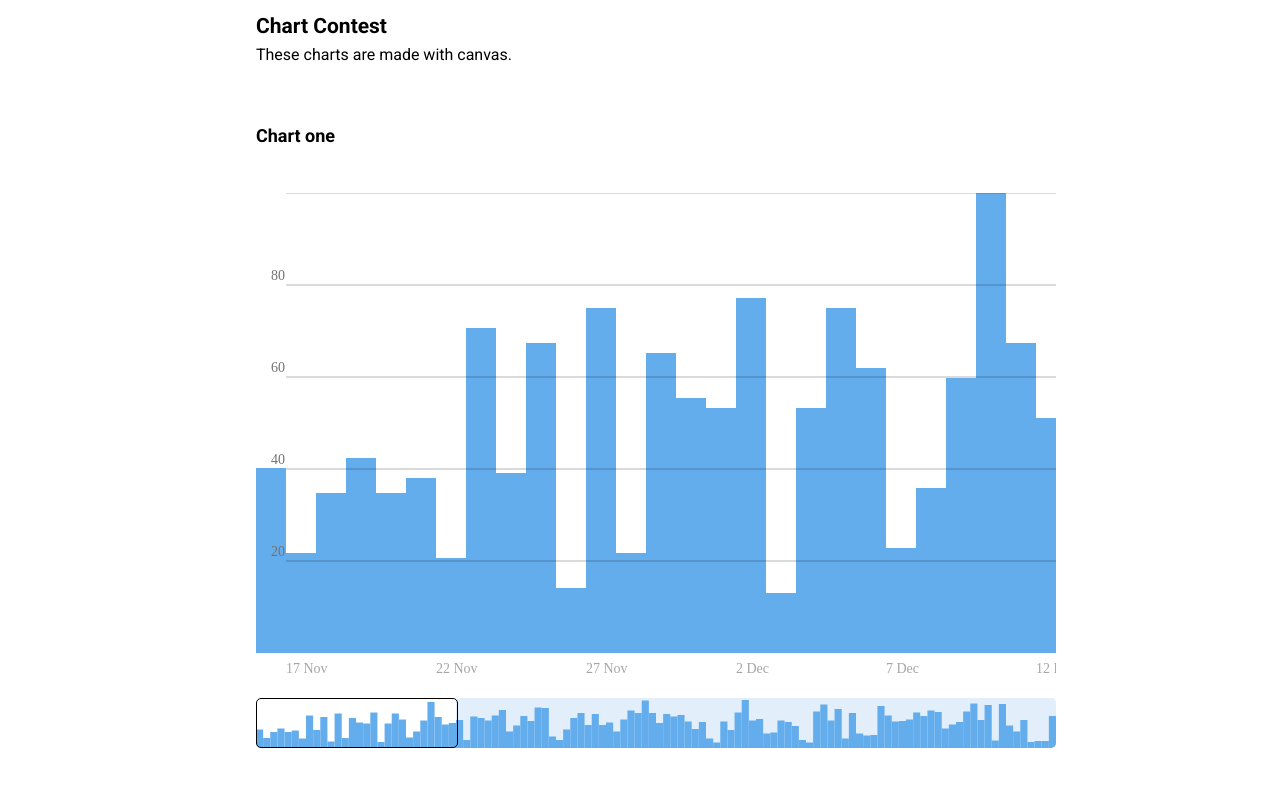
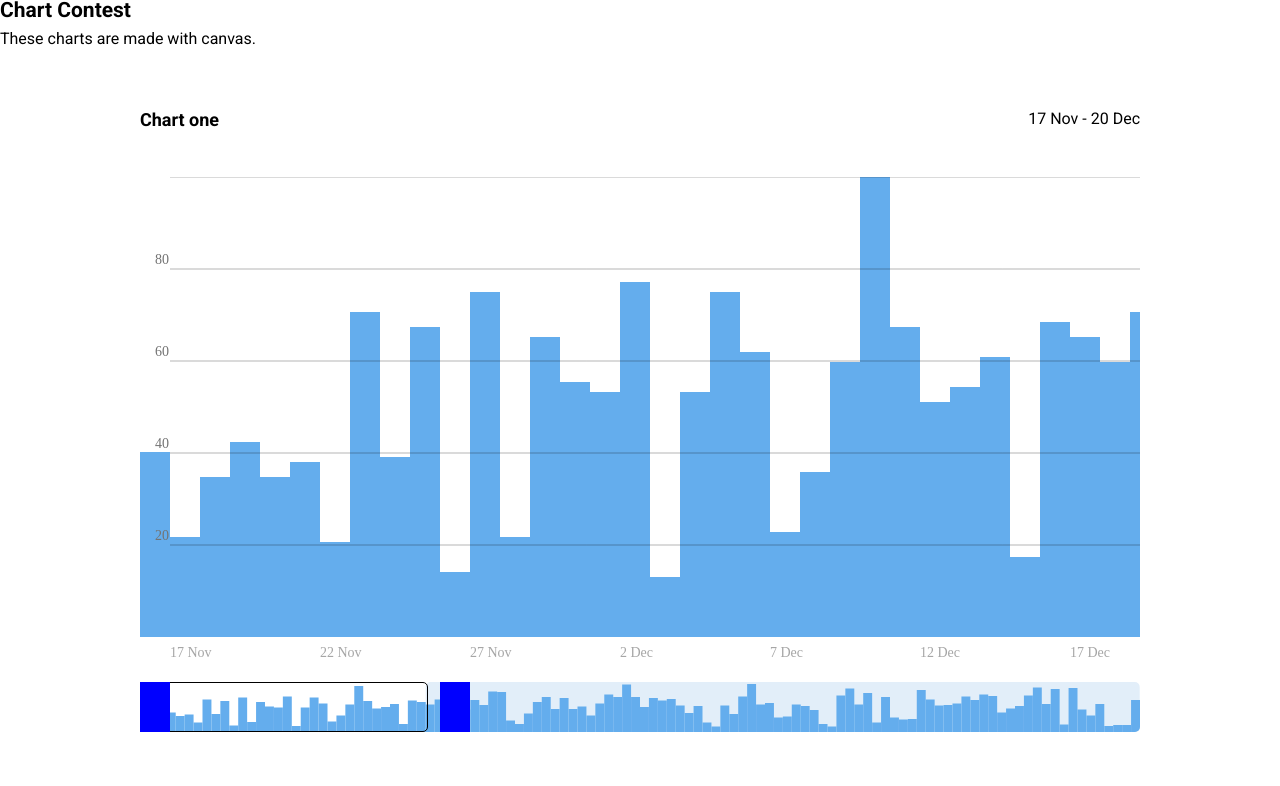
Before and after one commit to skainetslava/tg-chart, a Svelte app: page / in a window 1280 px wide. Shown: the top 786 px of the page. Built offline with nearby package versions, Linux system fonts and the light colour scheme.

Commit message:
add dynamic holder

```diff
--- a/src/App.svelte
+++ b/src/App.svelte
@@ -10,7 +10,6 @@
     position: relative;
     display: flex;
     flex-direction: column;
-    padding: 16px 20%;
   }
   .describe {
     margin-bottom: 64px;
--- a/src/components/chart.svelte
+++ b/src/components/chart.svelte
@@ -1,18 +1,19 @@
 <script>
   import { onMount, afterUpdate } from "svelte";
   import { data } from "../data.js";
-  import { ratio } from "../store/stats.js";
+  import { ratio, ratioMap } from "../store/stats.js";
   import { formateDate } from "../utils/formateDate.js";
   import Map from "./map.svelte";
 
   let canvasRef;
   let chartRef;
 
+  let ctx;
+
   const xData = data.columns[0].slice(1);
   const yData = data.columns[1].slice(1);
-  const widthColumn = 30;
-  const widthCanvas = xData.length * widthColumn;
 
+  let widthColumn = 30;
   let tooltip;
   let limit = 0;
   let currentPositionX = 0;
@@ -22,21 +23,36 @@
   let offset = 0;
   let currentColumn;
 
+  const widthCanvas = xData.length * widthColumn;
+
   $: columns = xData.map((val, i) => i * widthColumn + currentPositionX);
+
+  let end;
+  let start;
+
+  $: {
+    const dataArray = xData.map((val, i) => i * widthColumn);
+    start = findColumnIndex(-currentPositionX, dataArray);
+    end = start + Math.round(1000 / widthColumn);
+  }
 
   onMount(() => {
     if (canvasRef.getContext) {
-      const ctx = canvasRef.getContext("2d");
-      drawRectangle(ctx);
-      drawAxis(ctx);
-      drawTextX(ctx);
-      drawTextY(ctx);
+      ctx = canvasRef.getContext("2d");
+      draw(ctx);
     }
   });
 
   afterUpdate(() => {
     offset = chartRef.offsetLeft;
   });
+
+  const draw = () => {
+    drawRectangle(ctx);
+    drawAxis(ctx);
+    drawTextX(ctx);
+    drawTextY(ctx);
+  };
 
   const drawRectangle = ctx => {
     for (let i = 0; i < xData.length; i++) {
@@ -86,13 +102,13 @@
     if (!currentColumn || !isMouseDown) {
       currentColumn = findColumnIndex(x);
     }
-    limit = currentColumn * 30 + widthColumn + currentPositionX;
+    limit = currentColumn * widthColumn + widthColumn + currentPositionX;
   };
 
-  const findColumnIndex = x => {
+  const findColumnIndex = (x, dataArray = columns) => {
     const position = x - offset;
-    return columns.findIndex(
-      (column, i) => column <= position && position <= columns[i + 1]
+    return dataArray.findIndex(
+      (column, i) => column <= position && position <= dataArray[i + 1]
     );
   };
 
@@ -102,8 +118,8 @@
     if (rightX < 100) {
       rightX = 100;
     }
-    if (rightX > 700) {
-      rightX = 700;
+    if (rightX > 940) {
+      rightX = 940;
     }
 
     return rightX;
@@ -157,9 +173,8 @@
       currentPositionX = checkChartBorders(
         e.clientX,
         translate,
-        widthCanvas - 800
+        widthCanvas - 1000
       );
-
       positionXMap = currentPositionX / $ratio;
       updatePositionTooltip(e);
     } else {
@@ -185,6 +200,16 @@
   const moveSlider = ({ detail }) => {
     currentPositionX = -detail.positionXMap * $ratio;
   };
+
+  const handleChangeScale = ({ detail }) => {
+    if (!ctx) {
+      return;
+    }
+
+    widthColumn = 1000 / detail.ratio;
+    ctx.clearRect(0, 0, widthCanvas, 504);
+    draw(ctx);
+  };
 </script>
 
 <style>
@@ -199,10 +224,9 @@
   .chart {
     position: relative;
     height: 505px;
-    width: 800px;
+    width: 1000px;
     overflow: hidden;
   }
-
   .chart:hover .wrapper {
     opacity: 0.3;
   }
@@ -235,10 +259,20 @@
     font-weight: 600;
     color: #64aded;
   }
+  .header {
+    width: 100%;
+    display: flex;
+    justify-content: space-between;
+  }
 </style>
 
 <div class="chart-one">
-  <p class="title">Chart one</p>
+  <div class="header">
+    <p class="title">Chart one</p>
+    <p>
+      {formateDate(xData[start], 'short')} - {formateDate(xData[end], 'short')}
+    </p>
+  </div>
   <div
     class="chart"
     bind:this={chartRef}
@@ -259,7 +293,7 @@
     <div class="wrapper left" style="transform: translateX({limit}px);" />
     <div
       class="wrapper right"
-      style="transform: translateX({limit - widthColumn - 800}px);" />
+      style="transform: translateX({limit - widthColumn - 1000}px);" />
 
     {#if tooltip}
       <div class="tooltip" style="top: 50px; left: {tooltip.x - 65}px">
@@ -276,6 +310,7 @@
     positionChart={positionXMap}
     on:move={moveSlider}
     columnChart={widthColumn}
+    on:changeScale={handleChangeScale}
     {xData}
     {yData} />
 </div>
--- a/src/components/map.svelte
+++ b/src/components/map.svelte
@@ -1,7 +1,7 @@
 <script>
   import { onMount, afterUpdate, createEventDispatcher } from "svelte";
   import { data } from "../data.js";
-  import { ratio } from "../store/stats.js";
+  import { ratio, ratioMap } from "../store/stats.js";
 
   const dispatch = createEventDispatcher();
 
@@ -13,18 +13,24 @@
   let canvasRef;
   let mapRef;
 
-  const widthColumn = 800 / xData.length;
+  const widthColumn = 1000 / xData.length;
 
+  let scale = 300;
   let isMouseDown = false;
   let offset = 0;
+  let value;
+
+  let leftBorder = 0;
+  let rightBorder = leftBorder + scale;
 
   $: currentPositionX = -positionChart;
+  $: scale = $ratioMap * widthColumn;
 
   onMount(() => {
     if (!canvasRef.getContext) {
       return null;
     }
-  ratio.update(() => columnChart / widthColumn);
+    ratio.update(() => columnChart / widthColumn);
 
     const ctx = canvasRef.getContext("2d");
     drawRectangle(ctx);
@@ -53,8 +59,8 @@
     if (position <= 0) {
       return 0;
     }
-    if (position >= 600) {
-      return 600;
+    if (position >= 800) {
+      return 800;
     }
 
     return position;
@@ -67,42 +73,62 @@
 
     currentPositionX = checkChartBorders(e.clientX - 50);
     ratio.update(() => 30 / widthColumn);
+
+    rightBorder = currentPositionX + scale;
+    leftBorder = currentPositionX;
+
     dispatch("move", { positionXMap: currentPositionX });
   };
+
+  const handleChange = e => {
+    ratioMap.update(() => value / widthColumn);
+    dispatch("changeScale", { ratio: value / widthColumn });
+  };
+
+  const handleMoveRightBorder = e => {
+    isMouseDown = true;
+  };
+
+  const handleMoveLeftBorder = e => {
+    isMouseDown = true;
+    const x = e.clientX - offset - 15;
+
+    ratioMap.update(() => x / widthColumn);
+    dispatch("changeScale", { ratio: x / widthColumn });
+  };
+
+  const handleMouseMoveByRightBorder = e => {
+    if (!isMouseDown) {
+      return;
+    }
+    const x = e.clientX - offset - 15;
+    const ratio = (rightBorder - leftBorder) / widthColumn;
+
+    rightBorder = x;
+    ratioMap.update(() => ratio);
+    dispatch("changeScale", { ratio });
+  };
+
+  const handleMouseMoveByLeftBorder = e => {
+    if (!isMouseDown) {
+      return;
+    }
+    const x = e.clientX - offset - 15;
+    const ratio = (rightBorder - leftBorder) / widthColumn;
+
+    leftBorder = x;
+    ratioMap.update(() => ratio);
+    dispatch("changeScale", { ratio });
+  };
 </script>
-
-<div
-  class="map-wrapper"
-  bind:this={mapRef}
-  on:mousemove={handleMouseMove}
-  on:mousedown={() => (isMouseDown = true)}
-  on:mouseenter={() => (isMouseDown = false)}
-  on:mouseup={() => (isMouseDown = false)}>
-
-  <div
-    class="mask right"
-    style="transform: translateX({currentPositionX + 200}px); width: {800 - 200 - currentPositionX}px" />
-  <div
-    class="mask left"
-    style="transform: translateX({currentPositionX - 800}px);" />
-  <div class="handle" style="transform: translateX({currentPositionX}px);" />
-
-  <canvas
-    bind:this={canvasRef}
-    class="map"
-    width="800px"
-    height="50px"
-    style="transform: translateX(0px);" />
-</div>
 
 <style>
   .map-wrapper {
     position: relative;
-    width: 800px;
+    width: 1000px;
     height: 50px;
     overflow: hidden;
   }
-
   .map,
   .mask {
     border-radius: 5px;
@@ -112,7 +138,7 @@
     position: absolute;
     height: 100%;
     background: rgba(226, 238, 249, 1);
-    width: 800px;
+    width: 1000px;
   }
 
   .left {
@@ -124,8 +150,53 @@
     border: 1px solid #000;
     border-radius: 5px;
     height: 95%;
-    width: 200px;
+    width: 312px;
     z-index: 2;
     cursor: grab;
   }
+
+  .border {
+    position: absolute;
+    height: 100%;
+    width: 30px;
+    background: blue;
+    z-index: 2;
+  }
 </style>
+
+<div class="map-wrapper" bind:this={mapRef}>
+
+  <div
+    class="mask right"
+    style="transform: translateX({currentPositionX + scale}px); width: {1000 - scale - currentPositionX}px" />
+  <div
+    class="mask left"
+    style="transform: translateX({currentPositionX - 1000}px);" />
+
+  <div
+    on:mousemove={handleMouseMove}
+    on:mousedown={() => (isMouseDown = true)}
+    on:mouseenter={() => (isMouseDown = false)}
+    on:mouseup={() => (isMouseDown = false)}
+    class="handle"
+    style="transform: translateX({leftBorder}px); width: {scale}px" />
+
+  <div
+    class="border"
+    style="transform: translateX({leftBorder}px);"
+    on:mousedown={handleMoveLeftBorder}
+    on:mousemove={handleMouseMoveByLeftBorder} />
+  <div
+    class="border"
+    style="transform: translateX({rightBorder}px);"
+    on:mousedown={handleMoveRightBorder}
+    on:mousemove={handleMouseMoveByRightBorder}
+    on:mouseup={() => (isMouseDown = false)} />
+
+  <canvas
+    bind:this={canvasRef}
+    class="map"
+    width="1000px"
+    height="50px"
+    style="transform: translateX(0px);" />
+</div>
--- a/src/store/stats.js
+++ b/src/store/stats.js
@@ -1,3 +1,4 @@
 import { writable } from 'svelte/store';
 
 export const ratio = writable(0);
+export const ratioMap = writable(32);
```
